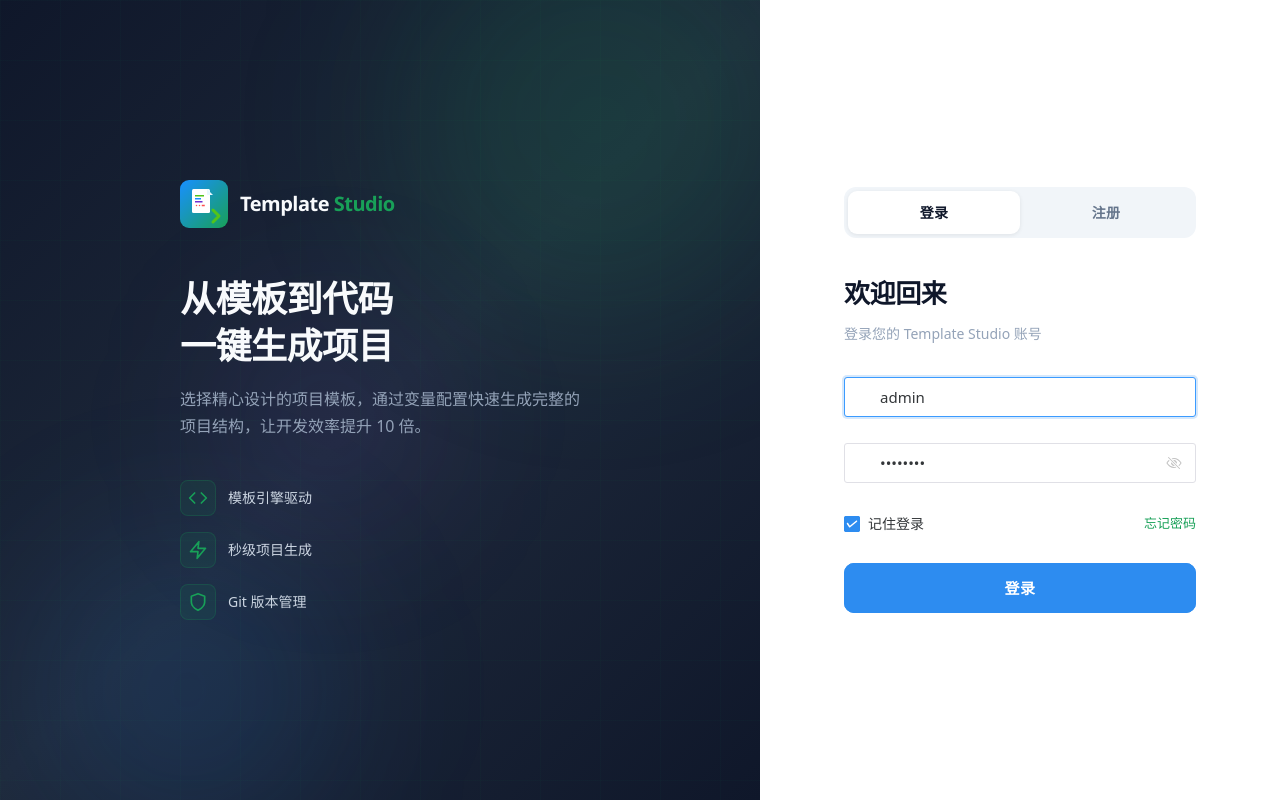
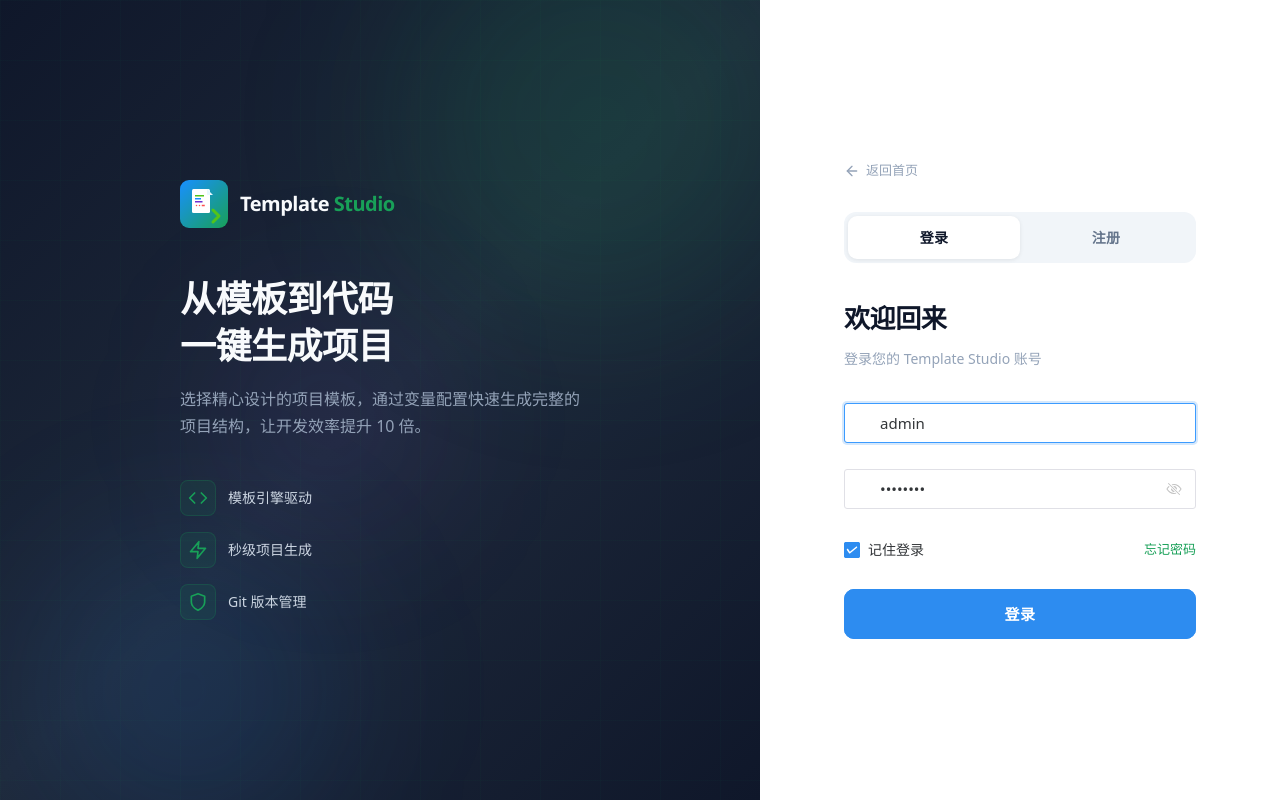
Before and after one commit to template-studio/template-studio, a Vue app in the folder web/: page /login in a window 1280 px wide. Built offline with nearby package versions, Linux system fonts and the light colour scheme; some icons are missing; what @alova/mock, alova would draw is missing.

Commit message:
feat(login): add back-to-home button on login page

```diff
--- a/web/src/views/login/index.vue
+++ b/web/src/views/login/index.vue
@@ -58,6 +58,12 @@
     <!-- 右侧表单区域 -->
     <div class="auth-form-side">
       <div class="form-container">
+        <!-- 返回首页 -->
+        <div class="back-home" @click="router.push('/')">
+          <svg width="16" height="16" viewBox="0 0 24 24" fill="none" stroke="currentColor" stroke-width="2" stroke-linecap="round" stroke-linejoin="round"><path d="M19 12H5"/><polyline points="12 19 5 12 12 5"/></svg>
+          <span>返回首页</span>
+        </div>
+
         <!-- 模式切换 Tab -->
         <div class="auth-tabs">
           <button
@@ -452,6 +458,22 @@ const handleSubmit = (e) => {
   padding: 0 24px;
 }
 
+/* ===== 返回首页 ===== */
+.back-home {
+  display: flex;
+  align-items: center;
+  gap: 6px;
+  color: #94a3b8;
+  font-size: 13px;
+  cursor: pointer;
+  margin-bottom: 32px;
+  transition: color 0.2s;
+}
+
+.back-home:hover {
+  color: #18a058;
+}
+
 /* ===== Tab 切换 ===== */
 .auth-tabs {
   display: flex;
```
